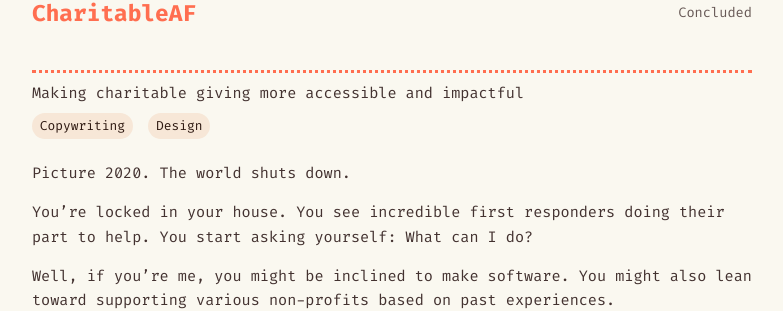
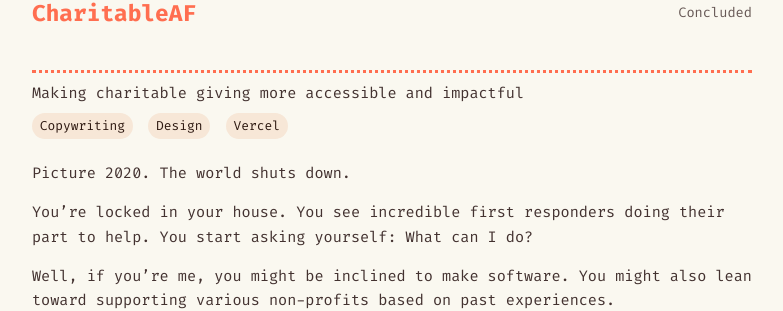
Before and after one commit to DavidMaliglowka/DavidMaliglowka.github.io, a Jekyll site: the page built from _projects/charitable-af.md, in a window 1280 px wide. Shown: the part 205-516 px from the top of the page, without its empty margins (248-1031 px from the left). Built offline with Jekyll 4.4.1, drawn with Linux system fonts in a browser that asks for light colours.

Commit message:
added tag to charitableAF

```diff
--- a/_projects/charitable-af.md
+++ b/_projects/charitable-af.md
@@ -5,6 +5,7 @@
 technologies:
   - Copywriting
   - Design
+  - Vercel
 showcase: true
 ---
 
```
